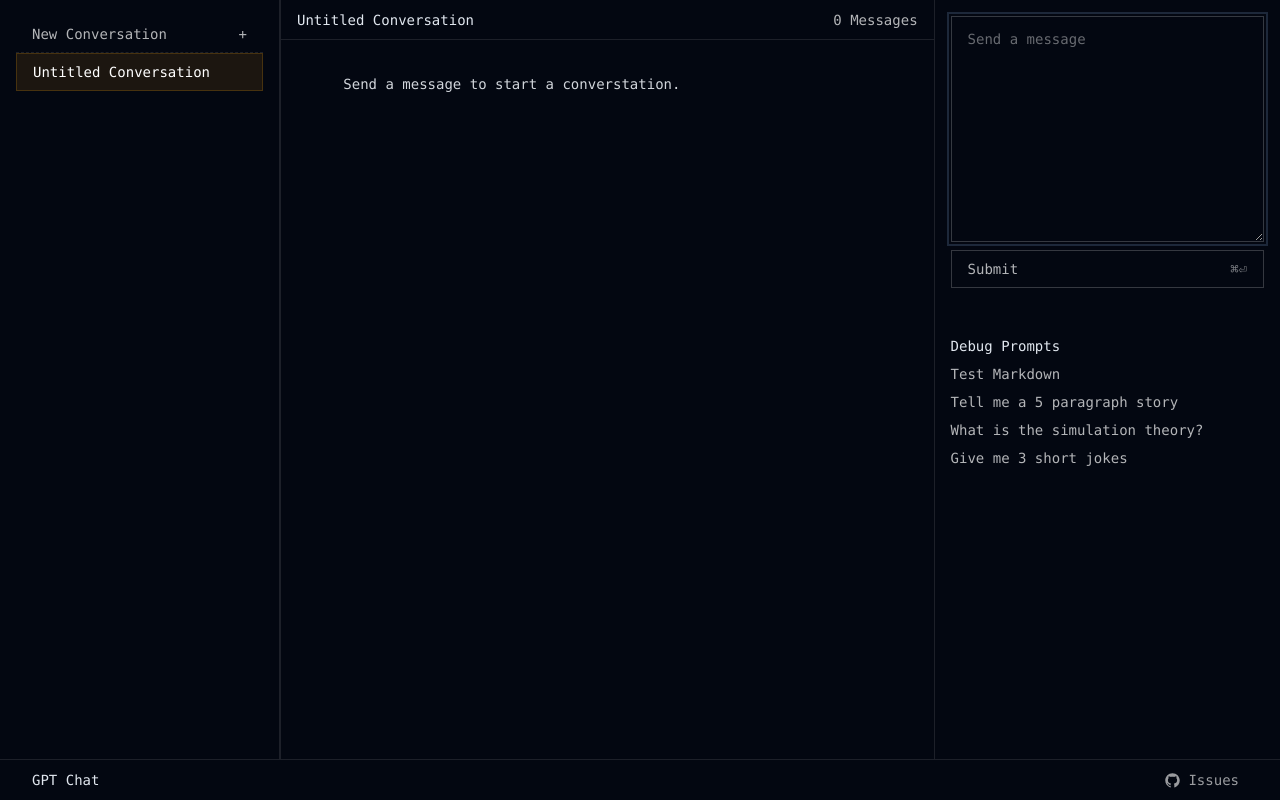
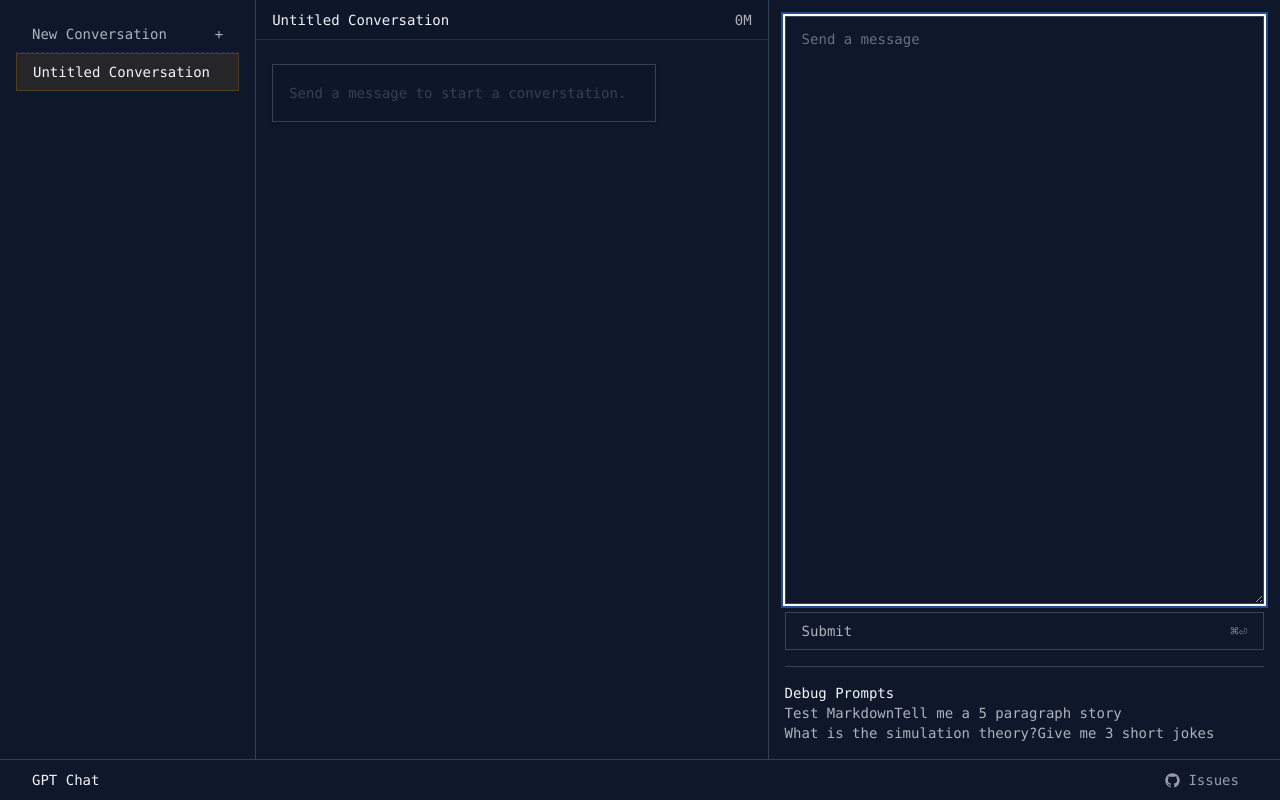
Before and after one commit to iamnbutler/gpt-chat, a Next.js app: page / in a window 1280 px wide. Built offline with nearby package versions, Linux system fonts and the light colour scheme.

Commit message:
WIP Style

```diff
--- a/src/app/conversation/conversation.tsx
+++ b/src/app/conversation/conversation.tsx
@@ -38,11 +38,11 @@
           current
             ? "bg-amber-500/10 border-amber-500/20"
             : "border-transparent bg-transparent",
-          "text-white/70",
+          "text-slate-100/70",
           "hover:cursor-pointer"
         )}
       >
-        <h3 className={cn("text-white")}>{conversation.title}</h3>
+        <h3 className={cn("text-slate-100")}>{conversation.title}</h3>
       </div>
     </div>
   );
--- a/src/app/conversation/conversationList.tsx
+++ b/src/app/conversation/conversationList.tsx
@@ -8,7 +8,7 @@
   const conversations = useConversationStore((state) => state.conversations);
 
   return (
-    <div className="divide-y divide-dashed divide-white/10">
+    <div className="divide-y divide-dashed divide-slate-100/10">
       <NewConversationButton />
       {conversations.map((conversation, ix) => (
         <ConversationLink
--- a/src/app/conversation/newConversation.tsx
+++ b/src/app/conversation/newConversation.tsx
@@ -30,8 +30,8 @@
         "flex w-full",
         "justify-between",
         "py-2 px-4",
-        "text-white/70",
-        "hover:cursor-pointer  hover:text-white"
+        "text-slate-100/70",
+        "hover:cursor-pointer  hover:text-slate-100"
       )}
       onClick={handleNewConversation}
     >
--- a/src/app/footer.tsx
+++ b/src/app/footer.tsx
@@ -5,10 +5,10 @@
   <a
     href={href}
     className={cn(
-      "text-white/60 hover:text-white",
+      "text-slate-100/60 hover:text-slate-100",
       "text-sm font-medium",
       "rounded-xs",
-      "border border-transparent hover:border-white/10",
+      "border border-transparent hover:border-slate-100/10",
       "py-1 px-2",
       "flex items-center gap-x-2"
     )}
@@ -17,9 +17,9 @@
   </a>
 );
 
-function Footer() {
+function Footer({ className }: { className?: string }) {
   return (
-    <header className="shrink-0 border-t border-white/10">
+    <footer className={className}>
       <div className="mx-auto flex h-10 items-center justify-between px-4 sm:px-6 lg:px-8">
         <h1>GPT Chat</h1>
         <menu className="flex items-center gap-x-8" role="navigation">
@@ -28,7 +28,7 @@
           </LinkButton>
         </menu>
       </div>
-    </header>
+    </footer>
   );
 }
 
--- a/src/app/globals.css
+++ b/src/app/globals.css
@@ -3,88 +3,31 @@
 @tailwind utilities;
 
 @layer base {
-  :root {
-    --background: 0 0% 100%;
-    --foreground: 222.2 47.4% 11.2%;
 
-    --muted: 210 40% 96.1%;
-    --muted-foreground: 215.4 16.3% 46.9%;
-
-    --popover: 0 0% 100%;
-    --popover-foreground: 222.2 47.4% 11.2%;
-
-    --card: 0 0% 100%;
-    --card-foreground: 222.2 47.4% 11.2%;
-
-    --border: 214.3 31.8% 91.4%;
-    --input: 214.3 31.8% 91.4%;
-
-    --primary: 222.2 47.4% 11.2%;
-    --primary-foreground: 210 40% 98%;
-
-    --secondary: 210 40% 96.1%;
-    --secondary-foreground: 222.2 47.4% 11.2%;
-
-    --accent: 210 40% 96.1%;
-    --accent-foreground: 222.2 47.4% 11.2%;
-
-    --destructive: 0 100% 50%;
-    --destructive-foreground: 210 40% 98%;
-
-    --ring: 215 20.2% 65.1%;
-
-    --radius: 0.5rem;
-  }
-
-  .dark {
-    --background: 224 71% 4%;
-    --foreground: 213 31% 91%;
-
-    --muted: 223 47% 11%;
-    --muted-foreground: 215.4 16.3% 56.9%;
-
-    --popover: 224 71% 4%;
-    --popover-foreground: 215 20.2% 65.1%;
-
-    --card: 224 71% 4%;
-    --card-foreground: 213 31% 91%;
-
-    --border: 216 34% 17%;
-    --input: 216 34% 17%;
-
-    --primary: 210 40% 98%;
-    --primary-foreground: 222.2 47.4% 1.2%;
-
-    --secondary: 222.2 47.4% 11.2%;
-    --secondary-foreground: 210 40% 98%;
-
-    --accent: 216 34% 17%;
-    --accent-foreground: 210 40% 98%;
-
-    --destructive: 0 63% 31%;
-    --destructive-foreground: 210 40% 98%;
-
-    --ring: 216 34% 17%;
-
-    --radius: 0.5rem;
-  }
-}
-
-@layer base {
-  * {
-    @apply border-border;
-  }
   body {
-    @apply bg-background text-foreground;
     font-feature-settings: "rlig" 1, "calt" 1;
   }
 
   #chat-scroll-container {
     overflow-anchor: none;
+    height: calc(100% -40px);
   }
 
   #keep-scroll-at-bottom-anchor {
     overflow-anchor: auto;
     height: 1px;
   }
+
+  .app-grid {
+  display: grid;
+  grid-template-columns: repeat(5, 1fr);
+  grid-template-rows: 1fr 40px;
+  grid-column-gap: 0px;
+  grid-row-gap: 0px;
+  }
+
+  .grid-footer { grid-area: 2 / 1 / 3 / 6; }
+  .grid-sidebar { grid-area: 1 / 1 / 2 / 2; }
+  .grid-chat { grid-area: 1 / 2 / 2 / 4; }
+  .grid-composer { grid-area: 1 / 4 / 2 / 6; }
 }
--- a/src/app/layout.tsx
+++ b/src/app/layout.tsx
@@ -9,7 +9,7 @@
 }) {
   return (
     <html lang="en">
-      <body className="dark font-mono text-sm overscroll-none">{children}</body>
+      <body className="font-mono text-sm text-slate-100 overscroll-none">{children}</body>
     </html>
   );
 }
--- a/src/app/message.tsx
+++ b/src/app/message.tsx
@@ -1,24 +1,33 @@
 import { cn } from "@/lib/utils";
 import React from "react";
-import { ChatMessage } from "@stores/message";
 import Markdown from "@app/Markdown";
+import { ChatMessage } from "@stores/conversation";
 
 const MessageComponent = ({ message }: { message: ChatMessage }) => {
   const isUserMessage = message.role === "user";
 
-  return (
+  const el = (
     <div
       className={cn(
-        isUserMessage && "italic text-sky-100/70 self-end",
         "p-4",
-        "max-w-2xl prose dark:prose-invert prose-sm"
+        "prose dark:prose-invert prose-sm"
       )}
     >
       {message.messages.map((line, index) => (
         <Markdown key={index} content={line} />
       ))}
     </div>
-  );
+  )
+
+  const m = isUserMessage
+    ? (
+      <div className="self-end my-2 w-4/5 bg-blue-500/10 border border-blue-500/20 shadow">{el}</div>
+    )
+    : (
+      <div className="self-start my-2 w-4/5 bg-slate-950/5 border border-slate-100/20 shadow">{el}</div>
+    )
+
+  return m
 };
 
 MessageComponent.displayName = "Message";
--- a/src/app/page.tsx
+++ b/src/app/page.tsx
@@ -103,31 +103,32 @@
 
   function DebugPrompts() {
     return (
-      <div className="flex flex-col mt-12 space-y-2 items-start h-full">
+      <div className="flex-shrink pt-4 mt-4 border-slate-100/20 border-t items-start">
         <h3>Debug Prompts</h3>
         <button
-          className="text-white/70 hover:text-white"
+          className="text-slate-100/70 hover:text-slate-100"
           type="button"
           onClick={() => generateResponse("Generate a markdown testing file")}
         >
           Test Markdown
         </button>
+
         <button
-          className="text-white/70 hover:text-white"
+          className="text-slate-100/70 hover:text-slate-100"
           type="button"
           onClick={() => generateResponse("Tell me a 5 paragraph story")}
         >
           Tell me a 5 paragraph story
         </button>
         <button
-          className="text-white/70 hover:text-white"
+          className="text-slate-100/70 hover:text-slate-100"
           type="button"
           onClick={() => generateResponse("What is the simulation theory?")}
         >
           What is the simulation theory?
         </button>
         <button
-          className="text-white/70 hover:text-white"
+          className="text-slate-100/70 hover:text-slate-100"
           type="button"
           onClick={() => generateResponse("Give me 3 10-30 word jokes")}
         >
@@ -138,25 +139,23 @@
   }
 
   return (
-    <div className="flex h-screen flex-col flex-1 overflow-hidden">
-      <div className="mx-auto flex w-screen h-full items-start divide-x divide-white/10">
-        <aside className="w-[280px] shrink-0 h-full overflow-scroll-y border-r border-white/10 p-4">
+    <div className="h-screen w-screen app-grid gap-px bg-slate-700 overflow-hidden">
+      <aside className="bg-slate-900 shrink-0 grid-sidebar h-full overflow-scroll-y p-4">
         <ConversationList />
       </aside>
-        <main className="flex flex-col flex-grow min-h-full" id="chat-scroll-container">
-          <header className="top-0 sticky h-10 border-b border-white/10 px-4 flex justify-between items-center">
+      <main className="bg-slate-900 grid-chat flex flex-col overflow-y-scroll" id="chat-scroll-container">
+        <header className="top-0 sticky bg-slate-900/90 p-4 h-10 border-b border-slate-100/10 flex justify-between items-center">
           <div>
             <h2>{currentConversation.title}</h2>
           </div>
           <div>
-              <p className="text-white/70">{currentConversation.messages.length} Messages</p>
+            <p className="text-slate-100/70">{currentConversation.messages.length}M</p>
           </div>
           {loading && <Spinner />}
         </header>
 
-
         <div className="p-4">
-            <div className="w-[560px] mx-auto flex flex-col grow-0 text-primary divide divide-y-white/10">
+          <div className="flex flex-col text-slate-100" >
 
             {!loading && currentConversation.messages.length === 0 && (
               <Message message={INITIAL_CHAT_MESSAGE} />
@@ -181,14 +180,13 @@
           <div id="keep-scroll-at-bottom-anchor" />
         </div>
       </main>
-        <aside className="flex flex-col flex-grow justify-between overflow-y-scroll h-full p-4">
-          <div className="flex flex-col space-y-2">
+      <aside className="bg-slate-900 grid-composer flex flex-col flex-grow justify-between h-full p-4">
+        <div className="flex flex-col flex-grow h-full space-y-2">
           <textarea
             className={cn(
-                "flex flex-grow w-full rounded-xs border border-white/20 bg-transparent px-4 py-3 text-sm ring-offset-background file:border-0 file:bg-transparent file:text-sm file:font-medium placeholder:text-white/40 focus-visible:outline-none focus-visible:ring-2 focus-visible:ring-ring focus-visible:ring-offset-2 disabled:cursor-not-allowed disabled:opacity-50"
+              "flex flex-grow w-full rounded-xs border border-slate-100/20 bg-transparent px-4 py-3 text-sm ring-offset-background file:border-0 file:bg-transparent file:text-sm file:font-medium placeholder:text-slate-100/40 focus-visible:outline-none focus-visible:ring-2 focus-visible:ring-ring focus-visible:ring-offset-2 disabled:cursor-not-allowed disabled:opacity-50"
             )}
             placeholder="Send a message"
-              rows={10}
             value={input}
             onChange={(e) => setInput(e.target.value)}
             onKeyDown={handleKeyDown}
@@ -197,12 +195,12 @@
           <button
             disabled={loading}
             className={cn(
-                "text-white/70",
+              "text-slate-100/70",
               "flex justify-between",
-                "border border-white/20",
+              "border border-slate-100/20",
               "py-2 px-4",
               loading && "cursor-not-allowed",
-                !loading && "hover:text-white"
+              !loading && "hover:text-slate-100"
             )}
             type="button"
             onClick={() => generateResponse(input)}
@@ -213,14 +211,13 @@
                 <span className="opacity-70">⌘⏎</span>
               </>
             ) : (
-                <span className="text-white/50">Streaming...</span>
+              <span className="text-slate-100/50">Streaming...</span>
             )}
           </button>
         </div>
         <DebugPrompts />
       </aside>
-      </div>
-      <Footer />
+      <Footer className="grid-footer bg-slate-900	shrink-0" />
     </div>
   );
 }
--- a/src/ui/spinner.tsx
+++ b/src/ui/spinner.tsx
@@ -3,7 +3,7 @@
     <div role="status" className="absolute top-12 right-4">
       <svg
         aria-hidden="true"
-        className="inline w-4 h-4 text-black/10 animate-spin dark:text-white/10 fill-white/50"
+        className="inline w-4 h-4 text-black/10 animate-spin dark:text-slate-100/10 fill-slate-100/50"
         viewBox="0 0 100 101"
         fill="none"
         xmlns="http://www.w3.org/2000/svg"
--- a/tailwind.config.js
+++ b/tailwind.config.js
@@ -1,69 +1,12 @@
-const { fontFamily } = require("tailwindcss/defaultTheme");
-
 /** @type {import('tailwindcss').Config} */
 module.exports = {
-  darkMode: ["class"],
-  content: ["src/app/**/*.{ts,tsx}", "src/ui/**/*.{ts,tsx}"],
-  theme: {
-    extend: {
-      colors: {
-        border: "hsl(var(--border))",
-        input: "hsl(var(--input))",
-        ring: "hsl(var(--ring))",
-        background: "hsl(var(--background))",
-        foreground: "hsl(var(--foreground))",
-        primary: {
-          DEFAULT: "hsl(var(--primary))",
-          foreground: "hsl(var(--primary-foreground))",
+    content: ["src/app/**/*.{ts,tsx}", "src/ui/**/*.{ts,tsx}"],
+    theme: {
+        extend: {
+            colors: {
+                transparent: 'transparent',
+            },
         },
-        secondary: {
-          DEFAULT: "hsl(var(--secondary))",
-          foreground: "hsl(var(--secondary-foreground))",
-        },
-        destructive: {
-          DEFAULT: "hsl(var(--destructive))",
-          foreground: "hsl(var(--destructive-foreground))",
-        },
-        muted: {
-          DEFAULT: "hsl(var(--muted))",
-          foreground: "hsl(var(--muted-foreground))",
-        },
-        accent: {
-          DEFAULT: "hsl(var(--accent))",
-          foreground: "hsl(var(--accent-foreground))",
-        },
-        popover: {
-          DEFAULT: "hsl(var(--popover))",
-          foreground: "hsl(var(--popover-foreground))",
-        },
-        card: {
-          DEFAULT: "hsl(var(--card))",
-          foreground: "hsl(var(--card-foreground))",
-        },
-      },
-      borderRadius: {
-        lg: `var(--radius)`,
-        md: `calc(var(--radius) - 2px)`,
-        sm: "calc(var(--radius) - 4px)",
-      },
-      fontFamily: {
-        sans: ["var(--font-sans)", ...fontFamily.sans],
-      },
-      keyframes: {
-        "accordion-down": {
-          from: { height: 0 },
-          to: { height: "var(--radix-accordion-content-height)" },
-        },
-        "accordion-up": {
-          from: { height: "var(--radix-accordion-content-height)" },
-          to: { height: 0 },
-        },
-      },
-      animation: {
-        "accordion-down": "accordion-down 0.2s ease-out",
-        "accordion-up": "accordion-up 0.2s ease-out",
-      },
     },
-  },
-  plugins: [require("tailwindcss-animate"), require("@tailwindcss/typography")],
+    plugins: [require("@tailwindcss/typography")],
 };
```
Also changed, not shown: src/app/Markdown.tsx (+8 -8 lines). Lines whose indentation alone changed are shown as unchanged.
